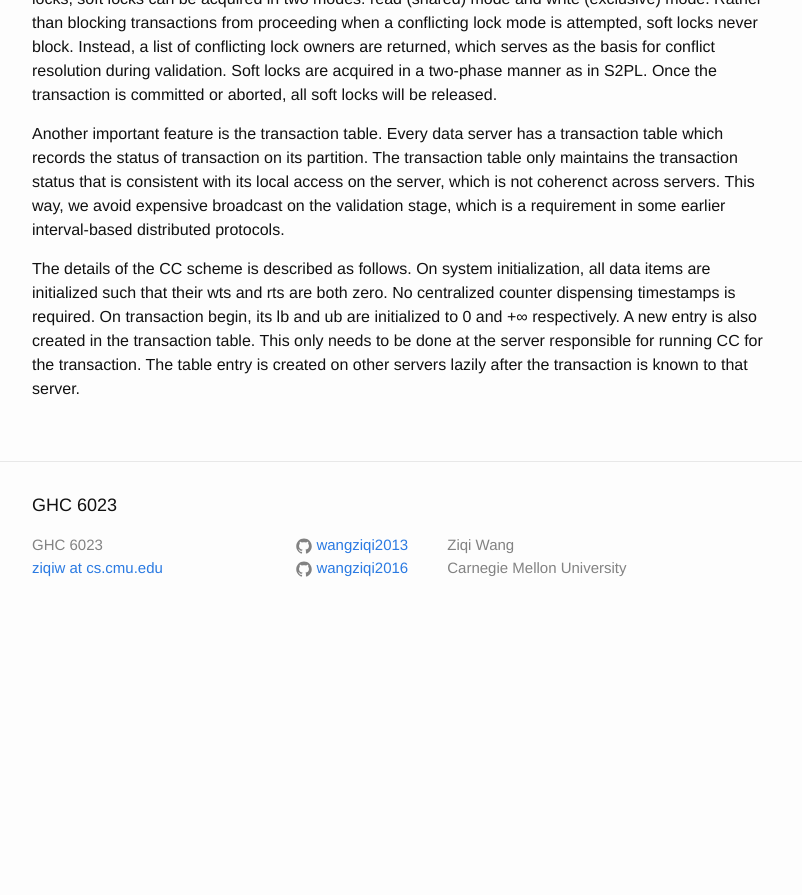
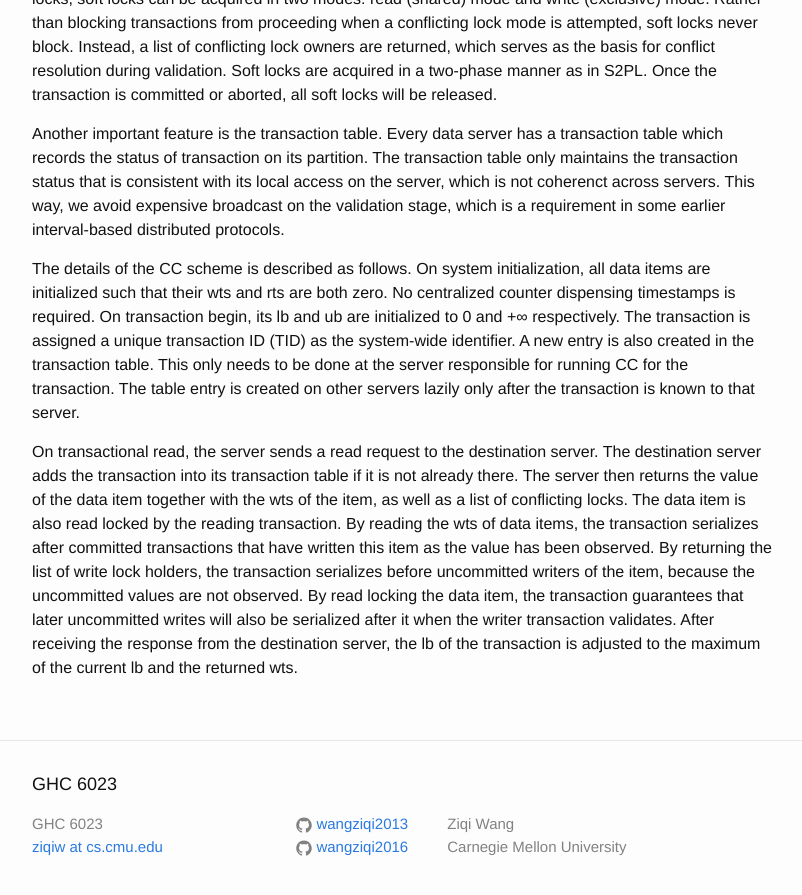
Before and after one commit to wangziqi2013/wangziqi2013.github.io, a Jekyll site: the page built from _posts/2018-12-18-maat.markdown, in a window 1280 px wide and 900 px high, scrolled down 1369 px. Shown: the top 895 px of the window, without its empty margins (238-1040 px from the left). Built offline with Jekyll 4.4.1, drawn with Linux system fonts in a browser that asks for light colours; before the commit the page ends 2008 px from its top, so only the background shows below that.

Commit message:
Finish read

```diff
--- a/_posts/2018-12-18-maat.markdown
+++ b/_posts/2018-12-18-maat.markdown
@@ -52,6 +52,16 @@ the validation stage, which is a requirement in some earlier interval-based dist
 
 The details of the CC scheme is described as follows. On system initialization, all data items are initialized such that their
 wts and rts are both zero. No centralized counter dispensing timestamps is required. On transaction begin, its lb and ub are
-initialized to 0 and +&infin; respectively. A new entry is also created in the transaction table. This only needs to be done at
-the server responsible for running CC for the transaction. The table entry is created on other servers lazily after the transaction
-is known to that server.
+initialized to 0 and +&infin; respectively. The transaction is assigned a unique transaction ID (TID) as the system-wide identifier.
+A new entry is also created in the transaction table. This only needs to be done at
+the server responsible for running CC for the transaction. The table entry is created on other servers lazily only after the
+transaction is known to that server.
+
+On transactional read, the server sends a read request to the destination server. The destination server adds the transaction
+into its transaction table if it is not already there. The server then returns the value of the data item together with the
+wts of the item, as well as a list of conflicting locks. The data item is also read locked by the reading transaction. By reading
+the wts of data items, the transaction serializes after committed transactions that have written this item as the
+value has been observed. By returning the list of write lock holders, the transaction serializes before uncommitted writers of
+the item, because the uncommitted values are not observed. By read locking the data item, the transaction guarantees that
+later uncommitted writes will also be serialized after it when the writer transaction validates. After receiving the
+response from the destination server, the lb of the transaction is adjusted to the maximum of the current lb and the returned wts.
```
